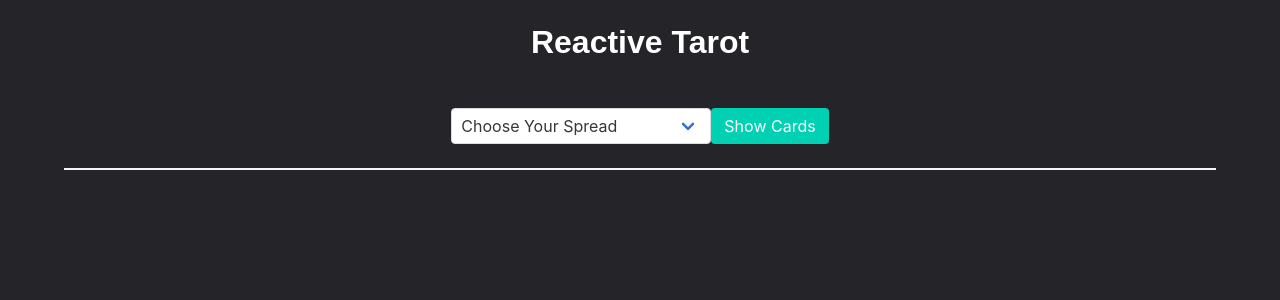
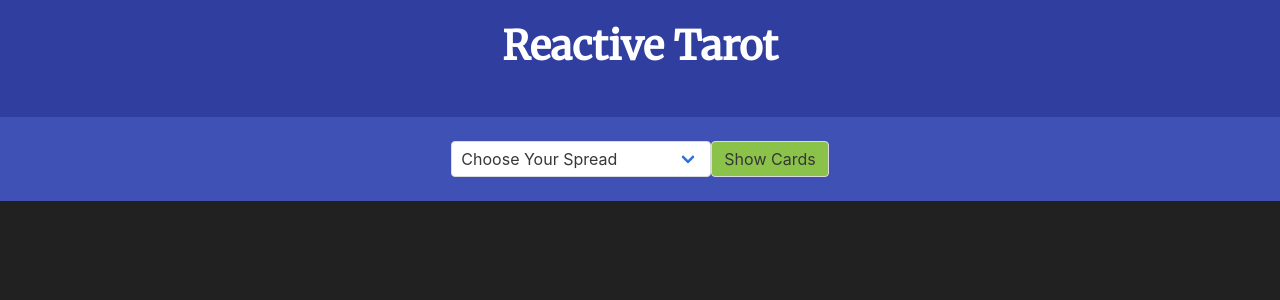
Before and after one commit to howlCode/reactive_tarot_REACT, a React (Create React App) app: page / in a window 1280 px wide. Shown: the top 300 px of the page. Built offline with nearby package versions, Linux system fonts and the light colour scheme.

Commit message:
Add color scheme. Add image to modal

```diff
--- a/public/index.html
+++ b/public/index.html
@@ -10,6 +10,7 @@
     -->
     <link rel="stylesheet" href="https://cdnjs.cloudflare.com/ajax/libs/bulma/0.7.1/css/bulma.min.css">
     <script defer src="https://use.fontawesome.com/releases/v5.0.7/js/all.js"></script>
+    <link href="https://fonts.googleapis.com/css?family=Merriweather" rel="stylesheet">
     <link rel="manifest" href="%PUBLIC_URL%/manifest.json">
     <link rel="shortcut icon" href="%PUBLIC_URL%/favicon.ico">
     <!--
--- a/src/App.css
+++ b/src/App.css
@@ -1,9 +1,53 @@
+/* COlORS */
+
+/* background: #C5CAE9; */
+/* dark-primary: #303F9F */
+/* primary: #3F51B5 */
+/* text: #FFFFFF */
+/* accent: #8BC34A */
+/* primary-text: #212121 */
+/* dividers: #BDBDBD */
+
+* {
+  font-family: 'Merriweather', serif;
+}
+
+/* Remove overflow scrollbar on modal */
+::-webkit-scrollbar {
+  width: 0.5px;
+  background: transparent;
+}
+
 h1, h2, p {
-  color: white !important;
+  color: #FFFFFF !important;
 }
 
 html {
-  background-color: rgb(36, 36, 41);
+  background-color: #212121;
+}
+
+hr {
+  background-color: #BDBDBD;
+}
+
+.nav {
+  background-color: #303F9F;
+}
+
+.banner {
+  font-size: 2.5rem;
+}
+
+.selection-box {
+  background-color: #3F51B5;
+}
+
+.show-cards-button {
+ background-color: #8BC34A;
+}
+
+.card-container {
+  background-color: #212121;
 }
 
 /* CARD IMAGE */
@@ -33,3 +77,15 @@ html {
   opacity: 1;
   transform: scale(1.05, 1.05);
 }
+
+/* MODAL */
+
+.modal-background {
+  background-color: rgba(33, 33, 33, 0.9);
+}
+
+.modal-content {
+  letter-spacing: 0.05rem;
+  line-height: 1.7rem;
+  width: 75%;
+}
--- a/src/components/CardGrid.js
+++ b/src/components/CardGrid.js
@@ -30,7 +30,8 @@ class CardGrid extends Component {
 
     if(cards) {
       cardGridContent = (
-        <div className="container has-text-centered">
+        <div className="container has-text-centered card-container">
+        <br />
           <div className="columns is-multiline is-centered">
             { cards.map(card => (
               <div className="column is-one-quarter" key={card.id} onClick={() => this.cardModal(card)}>
--- a/src/components/CardModal.js
+++ b/src/components/CardModal.js
@@ -10,7 +10,7 @@ const CardModal = (props) => {
     <div className="modal is-active">
       <div className="modal-background"></div>
         <div className="modal-content">
-          <h1 className="title">{props.card.name}</h1>
+          <div><h1 className="title">{props.card.name}</h1><span><img src={props.card.face_image_url} alt={props.card.name} /></span></div>
           <hr />
           <p className="has-text-justified"><span className="is-italic">Summary: </span>{props.card.short_meaning}</p>
           <hr />
--- a/src/components/NavBar.js
+++ b/src/components/NavBar.js
@@ -1,9 +1,9 @@
 import React from 'react'
 
 const NavBar = () =>
-  <header className="container">
+  <header className="container-fluid nav">
     <br />
-    <h1 className="title has-text-centered">Reactive Tarot</h1>
+    <h1 className="title banner has-text-centered">Reactive Tarot</h1>
     <br />
   </header>
 
--- a/src/components/Spreads.js
+++ b/src/components/Spreads.js
@@ -33,7 +33,9 @@ class Spreads extends Component {
 
   render() {
     return (
-      <div className="container has-text-centered">
+      <React.Fragment>
+        <div className="container-fluid has-text-centered selection-box">
+        <br />
           <div className="select">
             <select name="cardsUrl" onChange={this.handleChange}>
             <option value="" selected disabled hidden>Choose Your Spread</option>
@@ -44,11 +46,12 @@ class Spreads extends Component {
               <option value={"all"}>Draw All Cards</option>
             </select>
           </div>
-        <button className="button is-primary" onClick={this.getCards}>Show Cards</button>
+          <button className="button show-cards-button" onClick={this.getCards}>Show Cards</button>
           <br />
-        <hr className="hr" />
+          <br />
+        </div>
         { this.state.cards.length > 0 ? (<CardGrid cards={this.state.cards} />) : null }
-      </div>
+      </React.Fragment>
     )
   }
 }
```
Also changed, not shown: src/images/stars.jpg (added). Lines whose indentation alone changed are shown as unchanged.
